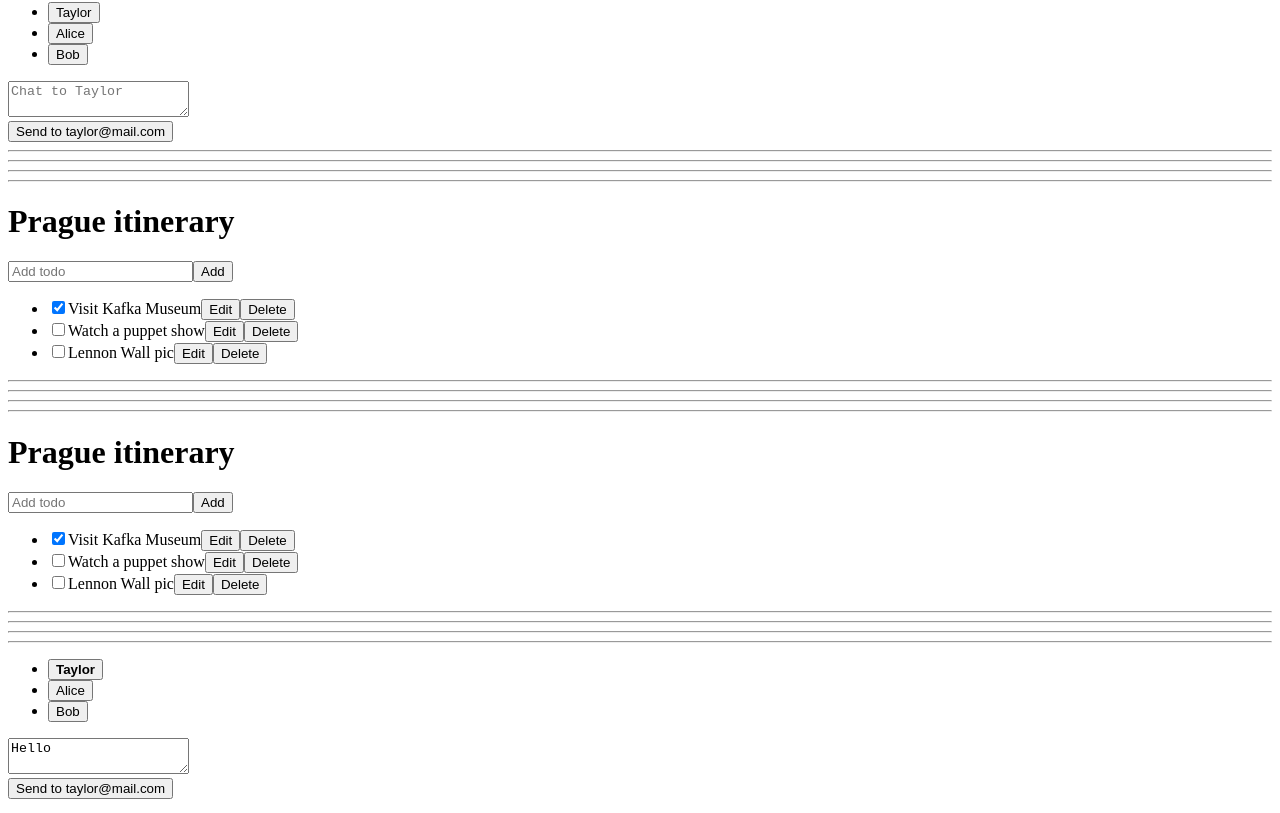
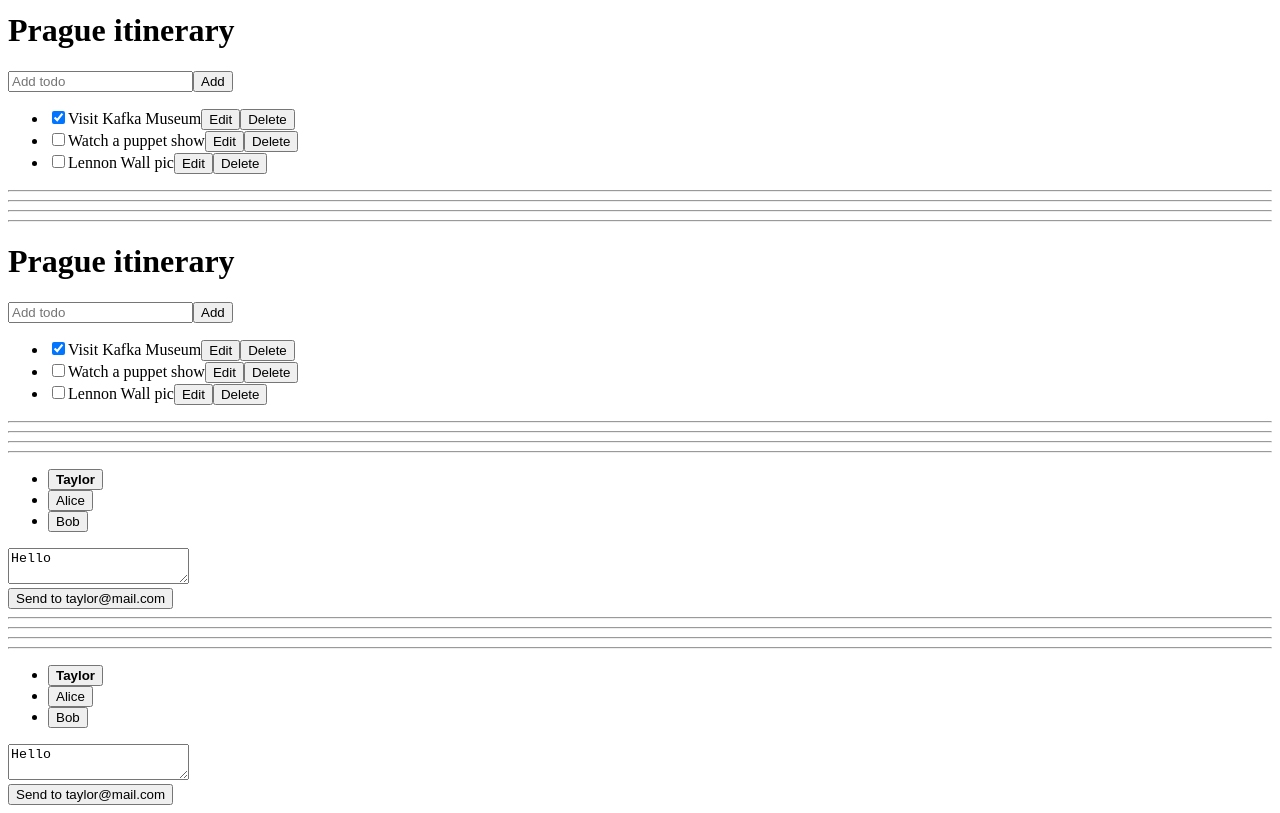
Before and after one commit to DHughes666/react_doc_2, a React (Create React App) app: page / in a window 1280 px wide. Shown: the part 653-1466 px from the top of the page. Built offline with nearby package versions, Linux system fonts and the light colour scheme.

Commit message:
Extracting state logic into a reducer_exercise_2

```diff
--- a/src/App.js
+++ b/src/App.js
@@ -1,8 +1,10 @@
-import Form, {FormBull, Accordion} from "./state_manage_component";
+import Form, { Accordion} from "./state_manage_component";
 import Messenger from "./chapApp/main_menu_component";
 import TaskApp from "./tasky/taskMenu_component";
 import TaskApp2 from "./tasky/taskMenu2_component";
 import Messenger2 from "./tasky/exercise/messenger_component";
+import Messenger2a from "./tasky/exercise2/messenger2_component";
+
 
 
 
@@ -10,11 +12,6 @@ const App = () => {
   return (
     <>
       <Form />
-      <hr />
-      <hr />
-      <hr />
-      <hr />
-      <FormBull />
       <hr />
       <hr />
       <hr />
@@ -40,6 +37,12 @@ const App = () => {
       <hr />
       <hr />
       <Messenger2 />
+      <hr />
+      <hr />
+      <hr />
+      <hr />
+      <Messenger2a />
+
 
 
     </>
--- /dev/null
+++ b/src/tasky/exercise2/chat2_component.jsx
@@ -0,0 +1,31 @@
+
+const Chat2 = ({contact, message, dispatch}) => {
+  return (
+    <section className="chat">
+      <textarea
+        value={message}
+        placeholder={'Chat to ' + contact.name}
+        onChange={(e) => {
+          dispatch({
+            type: 'edited_message',
+            message: e.target.value,
+          });
+        }}
+      />
+      <br />
+      <button
+        onClick={(e) => {
+          dispatch({
+            type: 'sent_message',
+            clicked: alert(contact.name + ': ' + message)
+          })
+        }
+        }
+      >
+        Send to {contact.email}
+      </button>
+    </section>
+  );
+}
+
+export default Chat2;
--- /dev/null
+++ b/src/tasky/exercise2/contactList2_component.jsx
@@ -0,0 +1,23 @@
+const ContactList2 = ({contacts, selectedId, dispatch}) => {
+  return (
+    <section className="contact-list">
+      <ul>
+        {contacts.map((contact) => (
+          <li key={contact.id}>
+            <button
+              onClick={() => {
+                dispatch({
+                  type: 'changed_selection',
+                  contactId: contact.id,
+                });
+              }}>
+              {selectedId === contact.id ? <b>{contact.name}</b> : contact.name}
+            </button>
+          </li>
+        ))}
+      </ul>
+    </section>
+  );
+}
+
+export default ContactList2;
--- /dev/null
+++ b/src/tasky/exercise2/messenger2_component.jsx
@@ -0,0 +1,42 @@
+import { useReducer } from 'react';
+import Chat2 from './chat2_component.jsx';
+import ContactList2 from './contactList2_component.jsx';
+import { initialState2, messengerReducer2 } from './messengerReducer2_component.jsx';
+
+// Clear the input on sending a message
+
+/**
+ * Currently, pressing “Send” doesn’t do anything.
+ * Add an event handler to the “Send” button that will:
+  1. Show an alert with the recipient’s email and the message.
+  2. Clear the message input.
+ */
+
+const contacts = [
+  {id: 0, name: 'Taylor', email: 'taylor@mail.com'},
+  {id: 1, name: 'Alice', email: 'alice@mail.com'},
+  {id: 2, name: 'Bob', email: 'bob@mail.com'},
+];
+
+const Messenger2a = () => {
+  const [state, dispatch] = useReducer(messengerReducer2, initialState2);
+  const message = state.message;
+  const contact = contacts.find((c) => c.id === state.selectedId);
+  return (
+    <div>
+      <ContactList2
+        contacts={contacts}
+        selectedId={state.selectedId}
+        dispatch={dispatch}
+      />
+      <Chat2
+        key={contact.id}
+        message={message}
+        contact={contact}
+        dispatch={dispatch}
+      />
+    </div>
+  );
+}
+
+export default Messenger2a;
--- /dev/null
+++ b/src/tasky/exercise2/messengerReducer2_component.jsx
@@ -0,0 +1,33 @@
+const initialState2 = {
+  selectedId: 0,
+  message: 'Hello',
+};
+
+const messengerReducer2 = (state, action) => {
+  switch (action.type) {
+    case 'changed_selection': {
+      return {
+        ...state,
+        selectedId: action.contactId,
+        message: '',
+      };
+    }
+    case 'edited_message': {
+      return {
+        ...state,
+        message: action.message,
+      };
+    }
+    case 'sent_message': {
+      return {
+        ...state,
+        clicked: () => {}
+      }
+    }
+    default: {
+      throw Error('Unknown action: ' + action.type);
+    }
+  }
+}
+
+export {messengerReducer2, initialState2}
```
